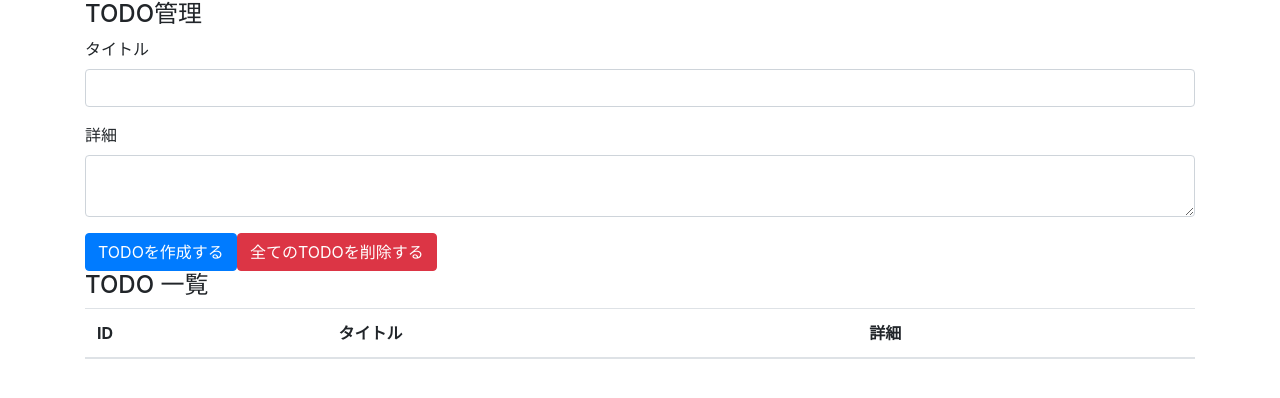
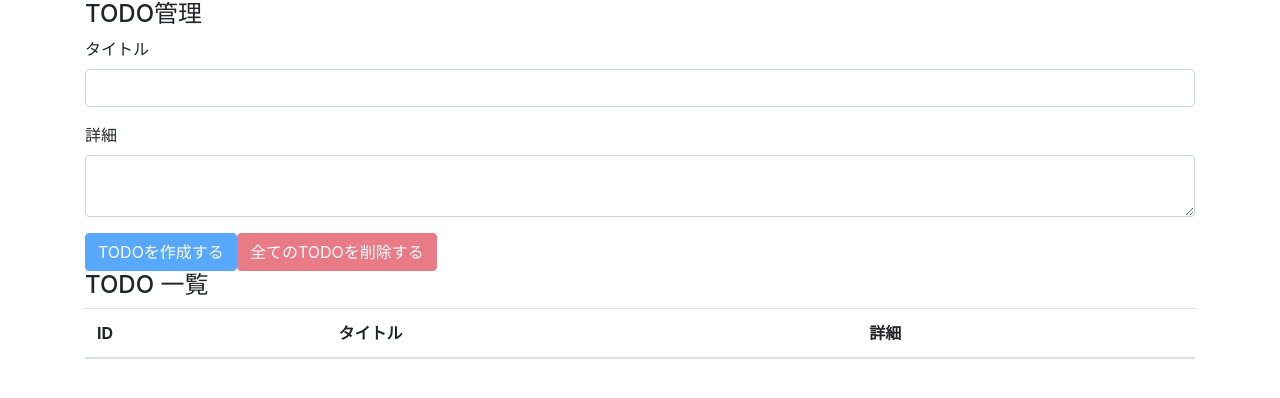
Before and after one commit to YUICHI0719/react-hooks-study, a React (Create React App) app: page / in a window 1280 px wide. Shown: the top 398 px of the page. Built offline with nearby package versions, Linux system fonts and the light colour scheme.

Commit message:
全てのTODO削除イベント実装、削除前にwindow.confirm 追加

```diff
--- a/src/components/App.js
+++ b/src/components/App.js
@@ -23,6 +23,18 @@
     setBody('');
   };
 
+  // 全てのTODOを削除
+  const deleteAllEvent = (e) => {
+    e.preventDefault();
+    const result = window.confirm(
+      '全てのTODOを本当に削除してもよろしいでしょうか？'
+    );
+    if (result) dispatch({ type: 'DELETE_ALL_EVENTS' });
+  };
+
+  // 作成ボタンのdisabled制御
+  const unCreatable = title === '' || body === '';
+
   return (
     <div className='container'>
       <h4>TODO管理</h4>
@@ -45,10 +57,20 @@
             onChange={(e) => setBody(e.target.value)}
           />
         </div>
-        <button className='btn btn-primary' onClick={addEvent}>
+        <button
+          className='btn btn-primary'
+          onClick={addEvent}
+          disabled={unCreatable}
+        >
           TODOを作成する
         </button>
-        <button className='btn btn-danger'>全てのTODOを削除する</button>
+        <button
+          className='btn btn-danger'
+          onClick={deleteAllEvent}
+          disabled={state.length === 0}
+        >
+          全てのTODOを削除する
+        </button>
       </form>
 
       <h4>TODO 一覧</h4>
--- a/src/components/Event.js
+++ b/src/components/Event.js
@@ -5,10 +5,15 @@
 
   // 削除
   const handleClickDeleteButton = () => {
-    dispatch({
-      type: 'DELETE_EVENT',
-      id: id,
-    });
+    const result = window.confirm(
+      `ID:${id} のTODOを削除します。よろしいでしょうか？`
+    );
+    if (result) {
+      dispatch({
+        type: 'DELETE_EVENT',
+        id: id,
+      });
+    }
   };
 
   return (
```
